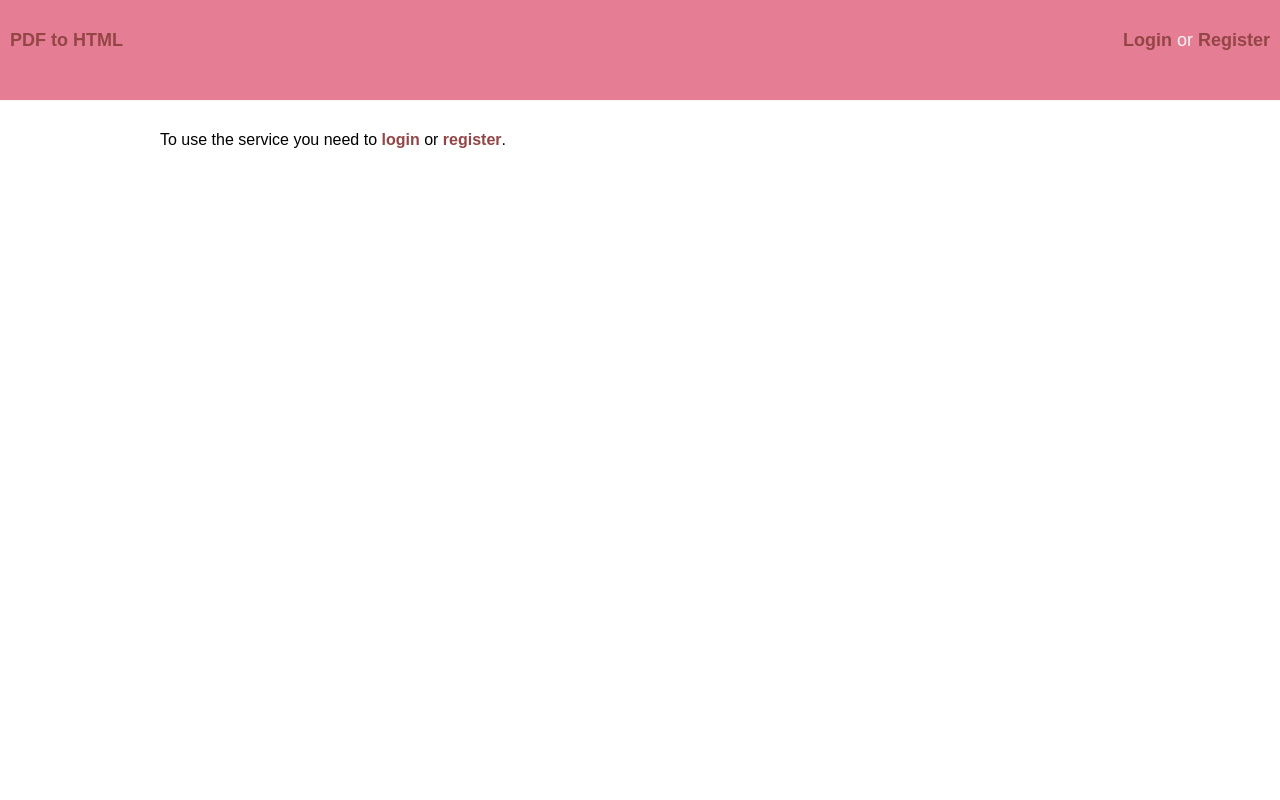
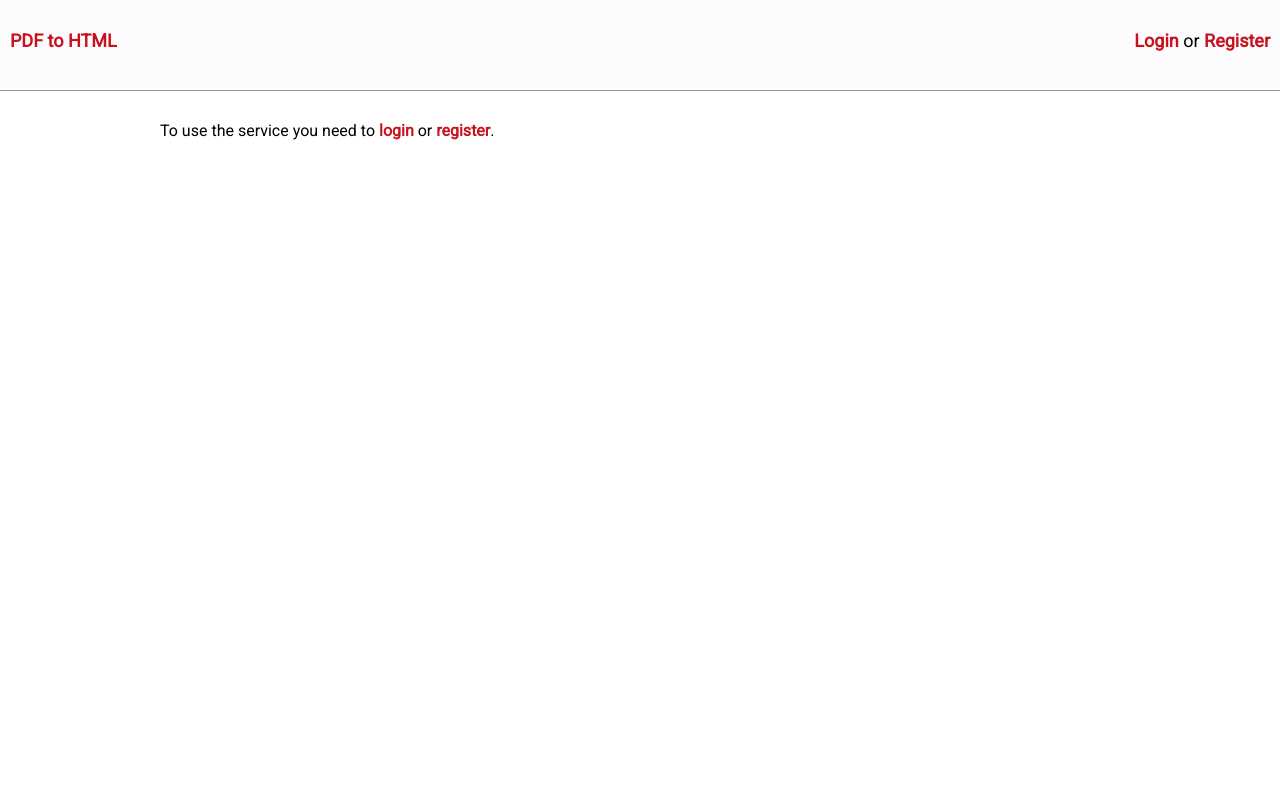
Before and after one commit to ilonajulczuk/pdf2html, a Django app: template text/templates/documents/home.html in a window 1280 px wide. Run offline with Django 3.2, Linux system fonts and the light colour scheme; the template is opened without the code that fills it, so the values that code supplies are empty.

Commit message:
Styling up.

```diff
--- a/text/static/css/main.css
+++ b/text/static/css/main.css
@@ -21,17 +21,16 @@
 
 header {
     font-size: 18px;
-    background-color: #E57E94;
-    border-bottom: 1px solid;
-    padding-bottom: 10px;
+    background-color: #fcfcff;
+    border-bottom: 1px solid #999999;
+    padding-bottom: 0px;
     padding-top: 20px;
     margin: 0 0 30px 0;
     height: 70px;
-    color: whitesmoke;
 }
 
 a {
-    color: rgb(148, 69, 69);;
+    color: rgb(198, 19, 29);;
     text-decoration: none;
     font-weight: 900;
 }
@@ -103,6 +102,11 @@ label, .helptext {
 }
 
 ::-ms-browse {
-    color: red;
-    padding: 1em;
+    border-radius: 2px;
+    border: 1px solid #999;
+    padding: 0.5em;
 }
+
+body {
+    font-family: "Roboto",sans-serif
+}
--- a/text/templates/documents/base.html
+++ b/text/templates/documents/base.html
@@ -1,8 +1,9 @@
 <html>
 {% load staticfiles %}
 <head>
-<link rel="stylesheet" href="{% static "css/normalize.css" %}">
-<link rel="stylesheet" href="{% static "css/main.css" %}">
+    <link rel="stylesheet" href="{% static "css/normalize.css" %}">
+    <link rel="stylesheet" href="{% static "css/main.css" %}">
+    <link href='https://fonts.googleapis.com/css?family=Roboto' rel='stylesheet' type='text/css'>
 </head>
 <body>
 
```
